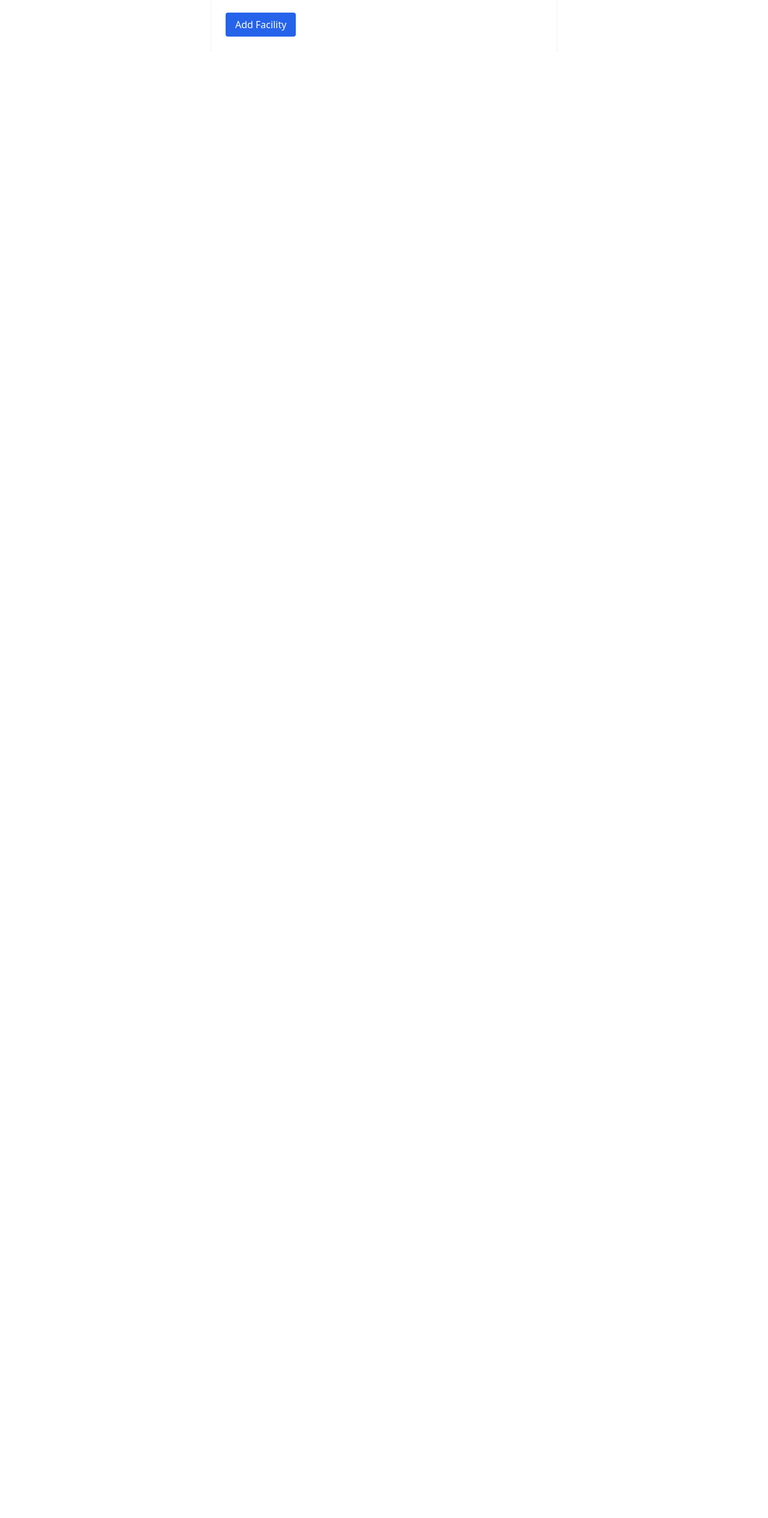
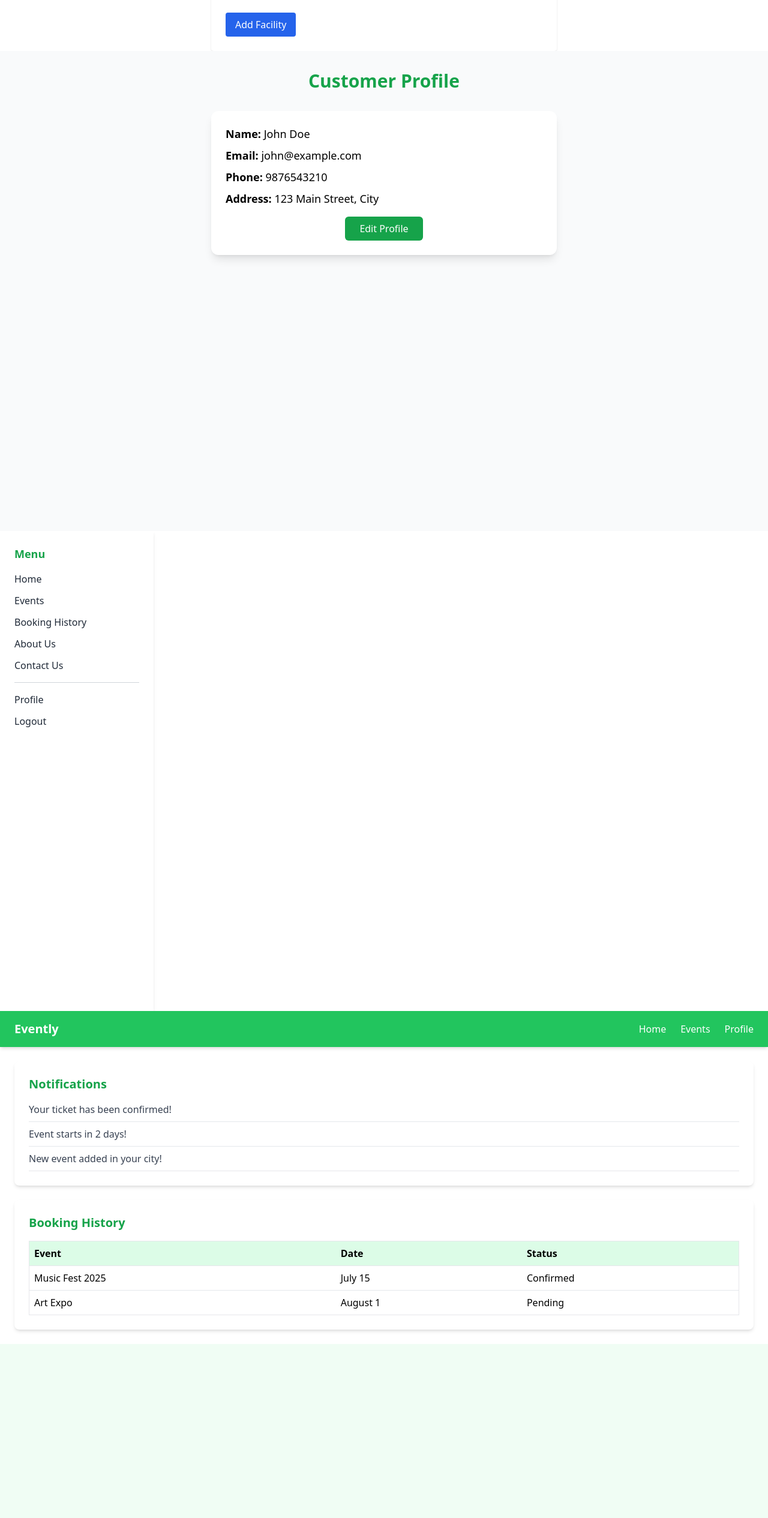
Before and after one commit to Event-Management-Project/EventLy_Frontend, a React (Vite) app: page / in a window 1280 px wide. Shown: the part 2796-5326 px from the top of the page at 60% size. Before the commit the page ends 2881 px from the top, so only its background shows below. Built offline with nearby package versions, Linux system fonts and the light colour scheme.

Commit message:
improved design of components with styling

```diff
--- a/src/App.jsx
+++ b/src/App.jsx
@@ -19,9 +19,9 @@ import ContactUs from "./components/ContactUs";
 import CustomerEventCard from "./components/CustomerEventCard";
 import OrganiserEventCard from "./components/OrganiserEventCard";
 import OrganiserProfile from "./components/OrganiserProfile";
-import OrganiserNavbar from "./components/OrganiserNavbar"
+import OrganiserNavbar from "./components/OrganiserNavbar";
 import OrganiserNotifications from "./components/OrganiserNotifications";
-import OrganiserSidebar from './components/OrganiserSidebar';
+import OrganiserSidebar from "./components/OrganiserSidebar";
 import OrganiserDashboard from "./components/OrganiserDashboard";
 import AddEvent from "./components/AddEvent";
 import EditEvent from "./components/EditEvent";
@@ -30,38 +30,40 @@ import AddEventFacilities from "./components/AddEventFacilities";
 function App() {
   return (
     <div>
-
+      {/* Rusikesh */}
       <OrganiserNavbar />
       <OrganiserProfile />
       <OrganiserSidebar />
       <OrganiserNotifications />
-
       <OrganiserDashboard />
       <AddEvent />
       <EditEvent />
       <AddEventFacilities />
 
-      {/* <CustomerProfile />
+      {/* Sourabh */}
+      <CustomerProfile />
       <CustomerSidebar />
-      <CustomerNavbar/>
+      <CustomerNavbar />
       <CustomerNotifications />
-      <BookingHistory/>
+      <BookingHistory />
       <TicketSuccessPage />
-      <CustomerEventList/>
-       <CustomerEventList/>
-      <CustomerEventFilters/>
-      <CustomerEventDetailsPage/>
-      <OrganiserEventList/>
-      <OrganiserEventFilters/>
-      <BookingForm/>
-      <AttendeeList/>
-      <AboutUs/>
-      <Login/>
-      <Register/>
-      <ContactUs/>
-      <CustomerEventCard/>
-      <OrganiserEventCard/> */}
 
+      {/* SHubham */}
+      <CustomerEventList />
+      <CustomerEventFilters />
+      <CustomerEventDetailsPage />
+      <OrganiserEventList />
+      <OrganiserEventFilters />
+      <CustomerEventCard />
+      <OrganiserEventCard />
+
+      {/* farhan */}
+      <BookingForm />
+      <AttendeeList />
+      <AboutUs />
+      <Login />
+      <Register />
+      <ContactUs />
     </div>
   );
 }
--- a/src/components/BookingHistory.jsx
+++ b/src/components/BookingHistory.jsx
@@ -2,23 +2,27 @@ import React from 'react';
 
 function BookingHistory() {
   const bookings = [
-    { eventId: 'EVT123', event: 'Tech Summit 2025', date: '2025-09-01', location: 'Pune', category: 'Technology', seats: 2, ticketPrice: 500, status: 'Confirmed' },
-    { eventId: 'EVT456', event: 'Music Fest', date: '2025-10-12', location: 'Mumbai', category: 'Entertainment', seats: 4, ticketPrice: 300, status: 'Pending' },
+    { event: "Music Fest 2025", date: "July 15", status: "Confirmed" },
+    { event: "Art Expo", date: "August 1", status: "Pending" },
   ];
 
   return (
-    <div>
-      <h2>My Bookings</h2>
-      <table>
-        <thead>
+    <div className="bg-white p-6 rounded-lg shadow-md m-6">
+      <h2 className="text-xl font-semibold text-green-600 mb-4">Booking History</h2>
+      <table className="w-full text-left border border-gray-200">
+        <thead className="bg-green-100">
           <tr>
-            <th>Event</th><th>Location</th><th>Category</th><th>Date</th><th>Seats</th><th>Price</th><th>Status</th>
+            <th className="p-2">Event</th>
+            <th className="p-2">Date</th>
+            <th className="p-2">Status</th>
           </tr>
         </thead>
         <tbody>
-          {bookings.map((b) => (
-            <tr key={b.eventId}>
-              <td>{b.event}</td><td>{b.location}</td><td>{b.category}</td><td>{b.date}</td><td>{b.seats}</td><td>{b.ticketPrice}</td><td>{b.status}</td>
+          {bookings.map((booking, index) => (
+            <tr key={index} className="border-t">
+              <td className="p-2">{booking.event}</td>
+              <td className="p-2">{booking.date}</td>
+              <td className="p-2">{booking.status}</td>
             </tr>
           ))}
         </tbody>
--- a/src/components/CustomerNavbar.jsx
+++ b/src/components/CustomerNavbar.jsx
@@ -2,15 +2,14 @@ import React from 'react';
 
 function CustomerNavbar() {
   return (
-    <header>
-      <h1>EVENTLY</h1>
-      <div>
-        <img
-          src="https://ui-avatars.com/api/?name=User"
-          alt="User Avatar"
-        />
+    <nav className="bg-green-500 text-white px-6 py-4 shadow-md flex justify-between items-center">
+      <div className="text-xl font-bold">Evently</div>
+      <div className="space-x-6">
+        <span className="hover:underline cursor-pointer">Home</span>
+        <span className="hover:underline cursor-pointer">Events</span>
+        <span className="hover:underline cursor-pointer">Profile</span>
       </div>
-    </header>
+    </nav>
   );
 }
 
--- a/src/components/CustomerNotifications.jsx
+++ b/src/components/CustomerNotifications.jsx
@@ -2,18 +2,17 @@ import React from 'react';
 
 function CustomerNotifications() {
   const notifications = [
-    { id: 1, title: "Event Reminder", content: "Your event starts tomorrow!", read: false, date: "2025-08-01" },
-    { id: 2, title: "Booking Confirmed", content: "Your ticket has been booked.", read: true, date: "2025-07-20" },
+    "Your ticket has been confirmed!",
+    "Event starts in 2 days!",
+    "New event added in your city!",
   ];
 
   return (
-    <div>
-      <h2>Notifications</h2>
-      <ul>
-        {notifications.map(n => (
-          <li key={n.id}>
-            <strong>{n.title}</strong> - {n.content} ({n.date})
-          </li>
+    <div className="bg-white p-6 rounded-lg shadow-md m-6">
+      <h2 className="text-xl font-semibold mb-4 text-green-600">Notifications</h2>
+      <ul className="space-y-2 text-gray-700">
+        {notifications.map((note, index) => (
+          <li key={index} className="border-b pb-2">{note}</li>
         ))}
       </ul>
     </div>
--- a/src/components/CustomerProfile.jsx
+++ b/src/components/CustomerProfile.jsx
@@ -19,47 +19,62 @@ function CustomerProfile() {
   };
 
   return (
-    <div style={{ padding: '2rem', margin: '2rem' }}>
-      <h2>Customer Profile</h2>
-      <div style={{ padding: '1rem', border: '1px solid #ccc', borderRadius: '8px' }}>
-        <p><strong>Name:</strong> {profile.name}</p>
-        <p><strong>Email:</strong> {profile.email}</p>
-        <p><strong>Phone:</strong> {profile.phone}</p>
-        <p><strong>Address:</strong> {profile.address}</p>
+    <div className="min-h-screen bg-gray-50 px-4 py-8 sm:px-8">
+      <h2 className="text-3xl font-bold text-center text-green-600 mb-8">Customer Profile</h2>
 
-        <div style={{ marginTop: '1rem' }}>
-          <button onClick={() => setShowForm(!showForm)} style={{ marginRight: '10px' }}>
-            Edit Profile
+      <div className="max-w-xl mx-auto bg-white rounded-xl shadow-lg p-6 space-y-4">
+        <div className="text-lg space-y-2">
+          <p><strong>Name:</strong> {profile.name}</p>
+          <p><strong>Email:</strong> {profile.email}</p>
+          <p><strong>Phone:</strong> {profile.phone}</p>
+          <p><strong>Address:</strong> {profile.address}</p>
+        </div>
+
+        <div className="text-center mt-4">
+          <button
+            onClick={() => setShowForm(!showForm)}
+            className="bg-green-600 text-white px-6 py-2 rounded-md hover:bg-green-700 transition"
+          >
+            {showForm ? "Cancel" : "Edit Profile"}
           </button>
         </div>
 
         {showForm && (
-          <form onSubmit={handleSubmit} style={{ marginTop: '1rem' }}>
+          <form onSubmit={handleSubmit} className="mt-6 space-y-4 border-t pt-4">
             <input
               type="text"
               value={formData.name}
               onChange={(e) => setFormData({ ...formData, name: e.target.value })}
               placeholder="Name"
-            /><br />
+              className="w-full px-4 py-2 border rounded-md focus:outline-none focus:ring-2 focus:ring-green-400"
+            />
             <input
               type="email"
               value={formData.email}
               onChange={(e) => setFormData({ ...formData, email: e.target.value })}
               placeholder="Email"
-            /><br />
+              className="w-full px-4 py-2 border rounded-md focus:outline-none focus:ring-2 focus:ring-green-400"
+            />
             <input
               type="tel"
               value={formData.phone}
               onChange={(e) => setFormData({ ...formData, phone: e.target.value })}
               placeholder="Phone"
-            /><br />
+              className="w-full px-4 py-2 border rounded-md focus:outline-none focus:ring-2 focus:ring-green-400"
+            />
             <input
               type="text"
               value={formData.address}
               onChange={(e) => setFormData({ ...formData, address: e.target.value })}
               placeholder="Address"
-            /><br />
-            <button type="submit">Save</button>
+              className="w-full px-4 py-2 border rounded-md focus:outline-none focus:ring-2 focus:ring-green-400"
+            />
+            <button
+              type="submit"
+              className="w-full bg-green-600 text-white py-2 rounded-md hover:bg-green-700 transition"
+            >
+              Save Changes
+            </button>
           </form>
         )}
       </div>
--- a/src/components/CustomerSidebar.jsx
+++ b/src/components/CustomerSidebar.jsx
@@ -2,17 +2,23 @@ import React from 'react';
 
 function CustomerSidebar() {
   return (
-    <div>
-      <div>Home</div>
-      <div>Events</div>
-      <div>Booking History</div>
-      <div>About Us</div>
-      <div>Contact Us</div>
+    <div className="w-64 min-h-screen bg-white shadow-md p-6 space-y-4 text-gray-800">
+      <div className="text-lg font-semibold text-green-600">Menu</div>
 
-      <hr className="my-4" />
+      <nav className="space-y-3">
+        <div className="hover:text-green-600 cursor-pointer">Home</div>
+        <div className="hover:text-green-600 cursor-pointer">Events</div>
+        <div className="hover:text-green-600 cursor-pointer">Booking History</div>
+        <div className="hover:text-green-600 cursor-pointer">About Us</div>
+        <div className="hover:text-green-600 cursor-pointer">Contact Us</div>
+      </nav>
 
-      <div>Profile</div>
-      <div>Logout</div>
+      <hr className="my-4 border-gray-300" />
+
+      <div className="space-y-3">
+        <div className="hover:text-green-600 cursor-pointer">Profile</div>
+        <div className="hover:text-red-500 cursor-pointer">Logout</div>
+      </div>
     </div>
   );
 }
--- a/src/components/TicketSuccessPage.jsx
+++ b/src/components/TicketSuccessPage.jsx
@@ -2,10 +2,14 @@ import React from 'react';
 
 function TicketSuccessPage() {
   return (
-    <div>
-      <h2>Booking Successful!</h2>
-      <p>Your ticket has been booked successfully. You will receive an email confirmation shortly.</p>
-      <button>Go to My Bookings</button>
+    <div className="flex flex-col items-center justify-center min-h-screen bg-green-50 p-6">
+      <div className="bg-white rounded-lg shadow-lg p-8 text-center">
+        <h1 className="text-2xl font-bold text-green-600 mb-4">Booking Successful!</h1>
+        <p className="text-gray-700 mb-6">Your ticket has been booked. Check your email for the confirmation.</p>
+        <button className="bg-green-500 hover:bg-green-600 text-white px-6 py-2 rounded">
+          Go to Home
+        </button>
+      </div>
     </div>
   );
 }
```
Lines whose indentation alone changed are shown as unchanged.
